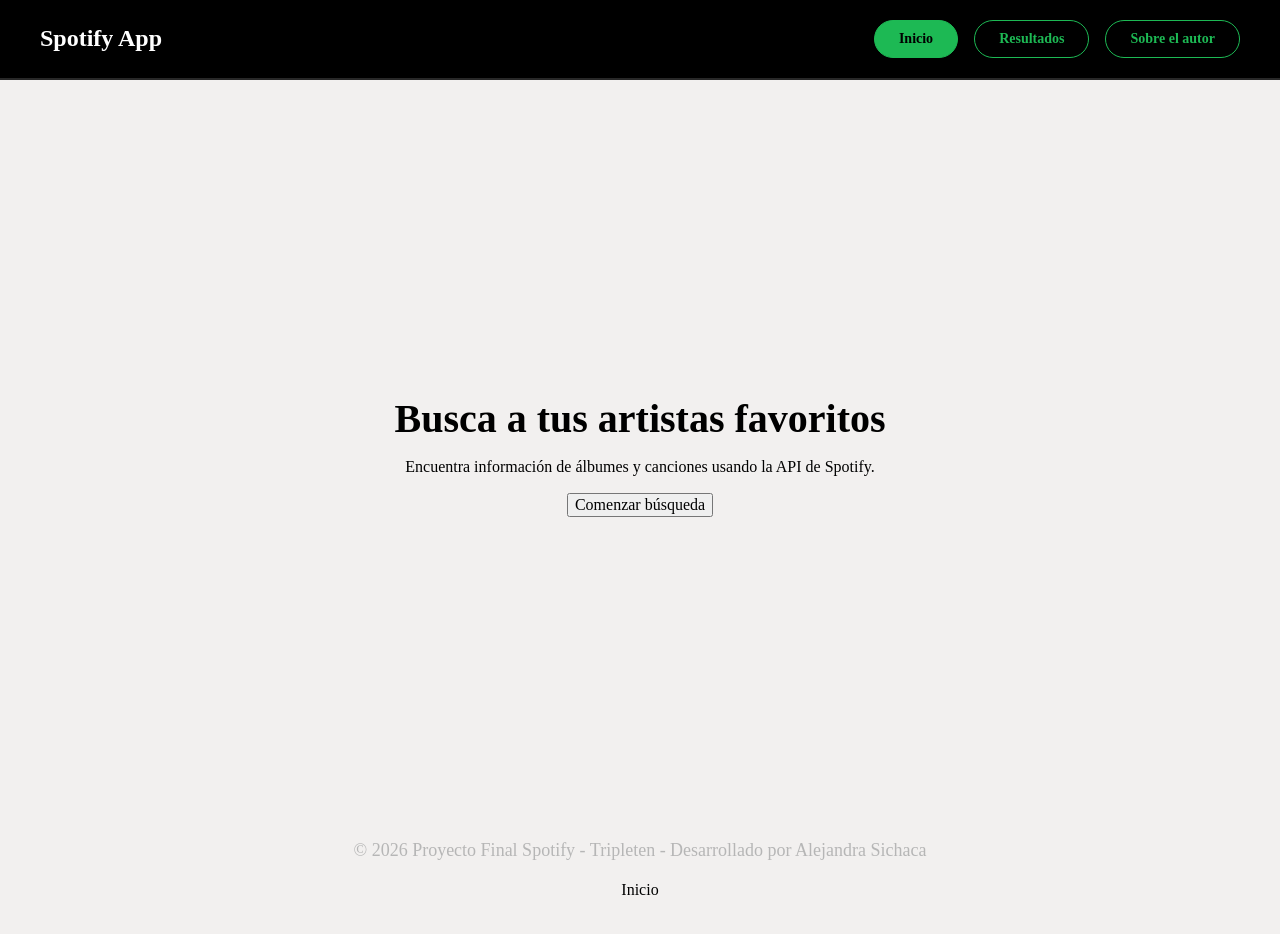
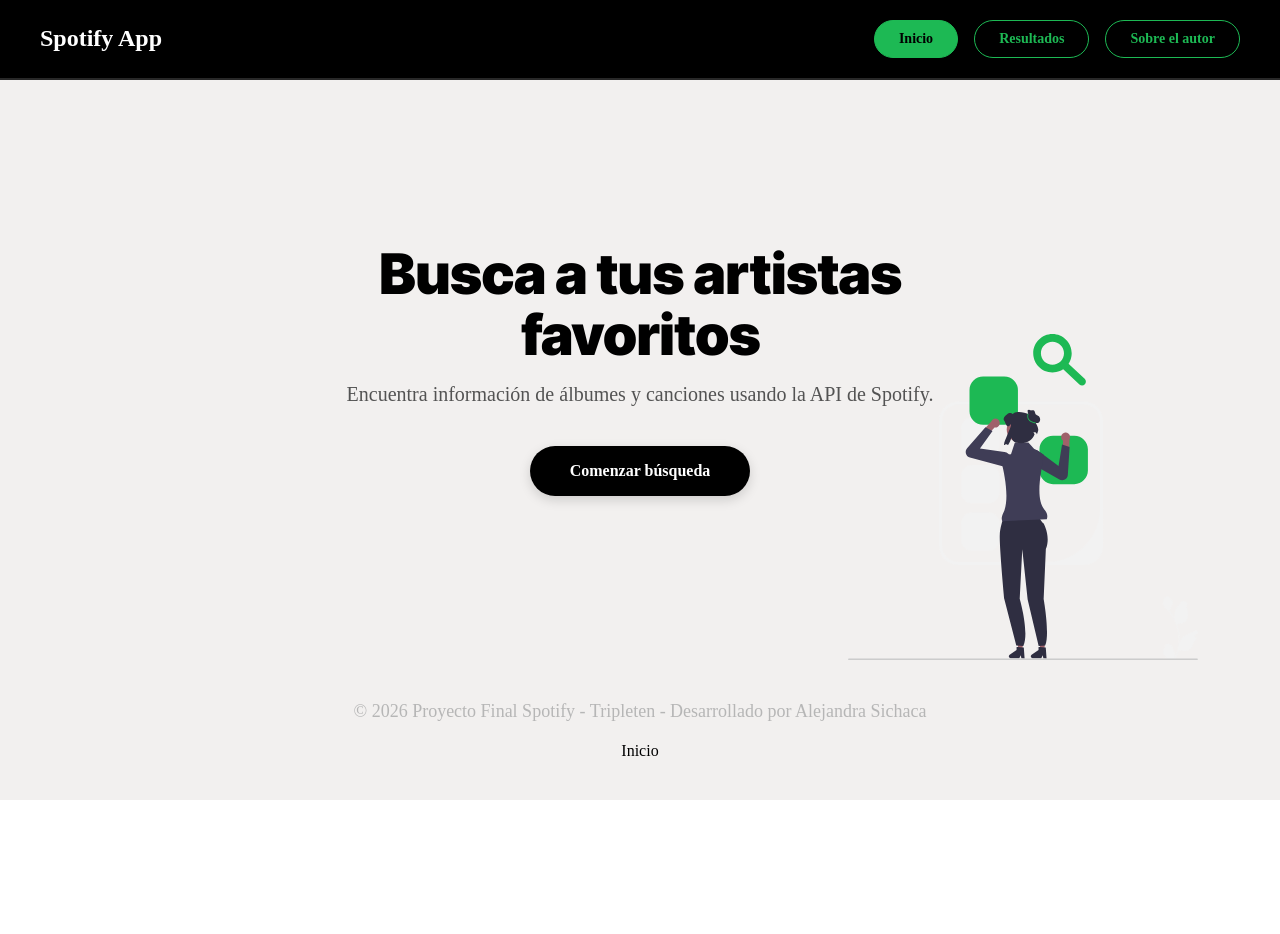
Before and after one commit to AlSic05/spotify-music-explorer-frontend, a React (Vite) app: page / in a window 1280 px wide. Shown: the top 934 px of the page. After the commit the page ends 800 px from the top, so only its background shows below. Built offline with nearby package versions, Linux system fonts and the light colour scheme; no server answers.

Commit message:
correccion localstorage, cambios css pagina inicio resultados y about

```diff
--- a/src/components/About/About.css
+++ b/src/components/About/About.css
@@ -2,8 +2,11 @@
   display: flex;
   padding: 80px 104px;
   gap: 48px;
+  width: 100%;
   max-width: 1440px;
   margin: 0 auto;
+  flex: 1;
+  box-sizing: border-box;
 }
 
 .about__image {
--- a/src/components/App/App.css
+++ b/src/components/App/App.css
@@ -1,26 +1,32 @@
 .app {
   background: #f2f0ef;
-  max-width: 100vw;
+  width: 100%;
+
+  min-height: 100vh;
+
+  display: flex;
+  flex-direction: column;
   overflow-x: hidden;
 }
 
 .app__content {
   padding: 0 40px;
   background-color: #f2f0ef;
-  min-height: 100vh;
+  display: flex;
+  flex-direction: column;
+  flex: 1 0 auto;
+
   -webkit-font-smoothing: antialiased;
   -moz-osx-font-smoothing: grayscale;
-  display: flex;
-  flex-direction: column;
-  flex: 1;
 }
 
 .app__section {
   width: 100%;
-  max-width: 880px;
-  margin: 0 auto;
   position: relative;
   box-sizing: border-box;
+  display: flex;
+  flex-direction: column;
+  flex: 1;
 }
 
 @media screen and (max-width: 720px) {
--- a/src/components/App/App.jsx
+++ b/src/components/App/App.jsx
@@ -19,7 +19,7 @@
   const [hasError, setHasError] = React.useState(false);
 
   React.useEffect(() => {
-    const savedSearch = localStorage.getItem("lastSearch");
+    const savedSearch = sessionStorage.getItem("lastSearch");
     if (savedSearch) {
       setSearchResults(JSON.parse(savedSearch));
     }
@@ -40,10 +40,10 @@
         if (tracks.length === 0) {
           setIsNotFound(true);
           setSearchResults([]);
-          localStorage.removeItem("lastSearch");
+          sessionStorage.removeItem("lastSearch");
         } else {
           setSearchResults(tracks);
-          localStorage.setItem("lastSearch", JSON.stringify(tracks));
+          sessionStorage.setItem("lastSearch", JSON.stringify(tracks));
         }
         setIsModalOpen(false);
       })
@@ -67,6 +67,8 @@
     <div className="app">
       <Header />
 
+      <div className="app__content">
+        <div className="app__section">
           <Routes>
             <Route path="/" element={<Main onOpenModal={handleOpenModal} />} />
             <Route path="/about" element={<About />} />
@@ -82,6 +84,8 @@
               }
             />
           </Routes>
+        </div>
+      </div>
 
       <Footer />
 
--- a/src/components/Main/Main.css
+++ b/src/components/Main/Main.css
@@ -1,14 +1,81 @@
 .main {
-  min-height: calc(100vh - 160px);
+  min-height: calc(100vh - 220px);
   display: flex;
   flex-direction: column;
   align-items: center;
   justify-content: center;
   text-align: center;
-  padding: 40px;
+  padding: 40px 20px;
+  box-sizing: border-box;
+  position: relative;
+  background-color: #f2f0ef;
+  background-image: url("../../images/search.svg");
+  background-repeat: no-repeat;
+  background-position: bottom right 5%;
+  background-size: 350px;
+}
+
+.main__hero {
+  max-width: 700px;
+  margin-bottom: 40px;
+  z-index: 1;
 }
 
 .main__hero h2 {
-  font-size: 2.5rem;
-  margin-bottom: 10px;
+  font-family: "Inter", sans-serif;
+  font-size: 3.5rem;
+  font-weight: 800;
+  color: #000000;
+  margin: 0 0 16px 0;
+  letter-spacing: -1.5px;
+  line-height: 1.1;
 }
+
+.main__hero p {
+  font-size: 1.25rem;
+  color: #535353;
+  margin: 0;
+}
+
+.main__search-button {
+  background-color: #000000;
+  color: #ffffff;
+  font-size: 1rem;
+  font-weight: 700;
+  padding: 16px 40px;
+  border: none;
+  border-radius: 50px;
+  cursor: pointer;
+  box-shadow: 0 4px 12px rgba(0, 0, 0, 0.15);
+
+  transition:
+    background-color 0.25s ease,
+    transform 0.2s ease,
+    box-shadow 0.25s ease;
+  z-index: 1;
+}
+
+.main__search-button:hover {
+  background-color: #1ed760;
+  color: #000000;
+  transform: translateY(-2px);
+  box-shadow: 0 6px 20px rgba(29, 185, 84, 0.4);
+}
+
+.main__search-button:active {
+  transform: translateY(0);
+  box-shadow: 0 4px 10px rgba(0, 0, 0, 0.15);
+}
+
+@media screen and (max-width: 720px) {
+  .main__hero h2 {
+    font-size: 2.2rem;
+  }
+  .main__hero p {
+    font-size: 1rem;
+  }
+  .main__search-button {
+    padding: 14px 32px;
+    font-size: 0.95rem;
+  }
+}
--- a/src/components/Main/Main.jsx
+++ b/src/components/Main/Main.jsx
@@ -4,19 +4,15 @@
 function Main({ onOpenModal }) {
   return (
     <main className="main">
-      <section className="main__hero">
+      <div className="main__hero">
         <h2>Busca a tus artistas favoritos</h2>
         <p>
           Encuentra información de álbumes y canciones usando la API de Spotify.
         </p>
-        <button
-          type="button"
-          onClick={onOpenModal}
-          className="main__search-button"
-        >
-          Comenzar búsqueda
-        </button>
-      </section>
+      </div>
+      <button className="main__search-button" onClick={onOpenModal}>
+        Comenzar búsqueda
+      </button>
     </main>
   );
 }
--- a/src/components/SearchResults/SearchResults.css
+++ b/src/components/SearchResults/SearchResults.css
@@ -4,6 +4,8 @@
   align-items: center;
   width: 100%;
   padding-bottom: 40px;
+  flex: 1;
+  box-sizing: border-box;
 }
 
 .search-results__grid {
--- a/vite.config.js
+++ b/vite.config.js
@@ -6,5 +6,6 @@
   plugins: [react()],
   server: {
     port: 3000,
+    open: true,
   },
 });
```
Also changed, not shown: src/images/search.svg (added). Lines whose indentation alone changed are shown as unchanged.
